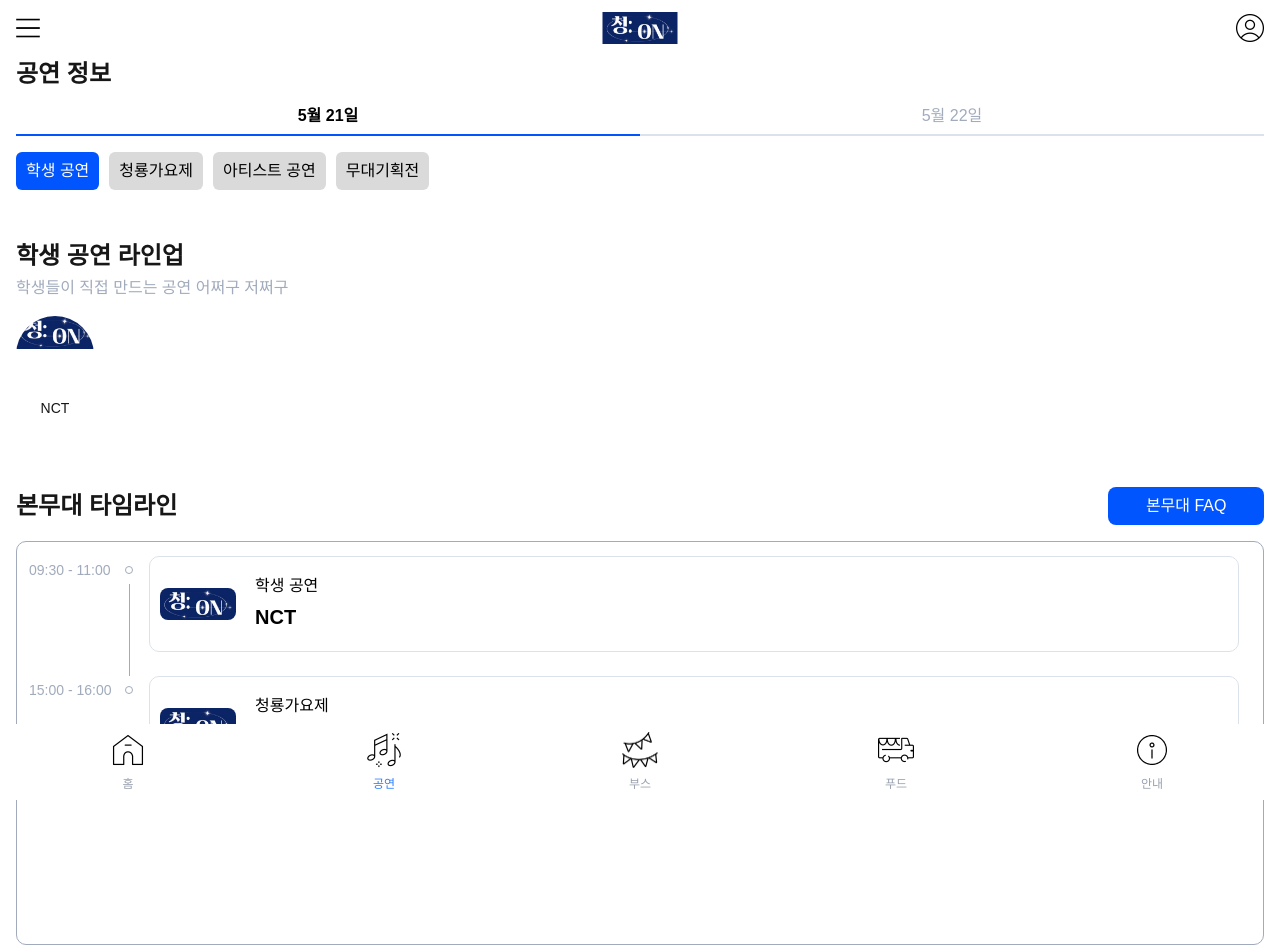
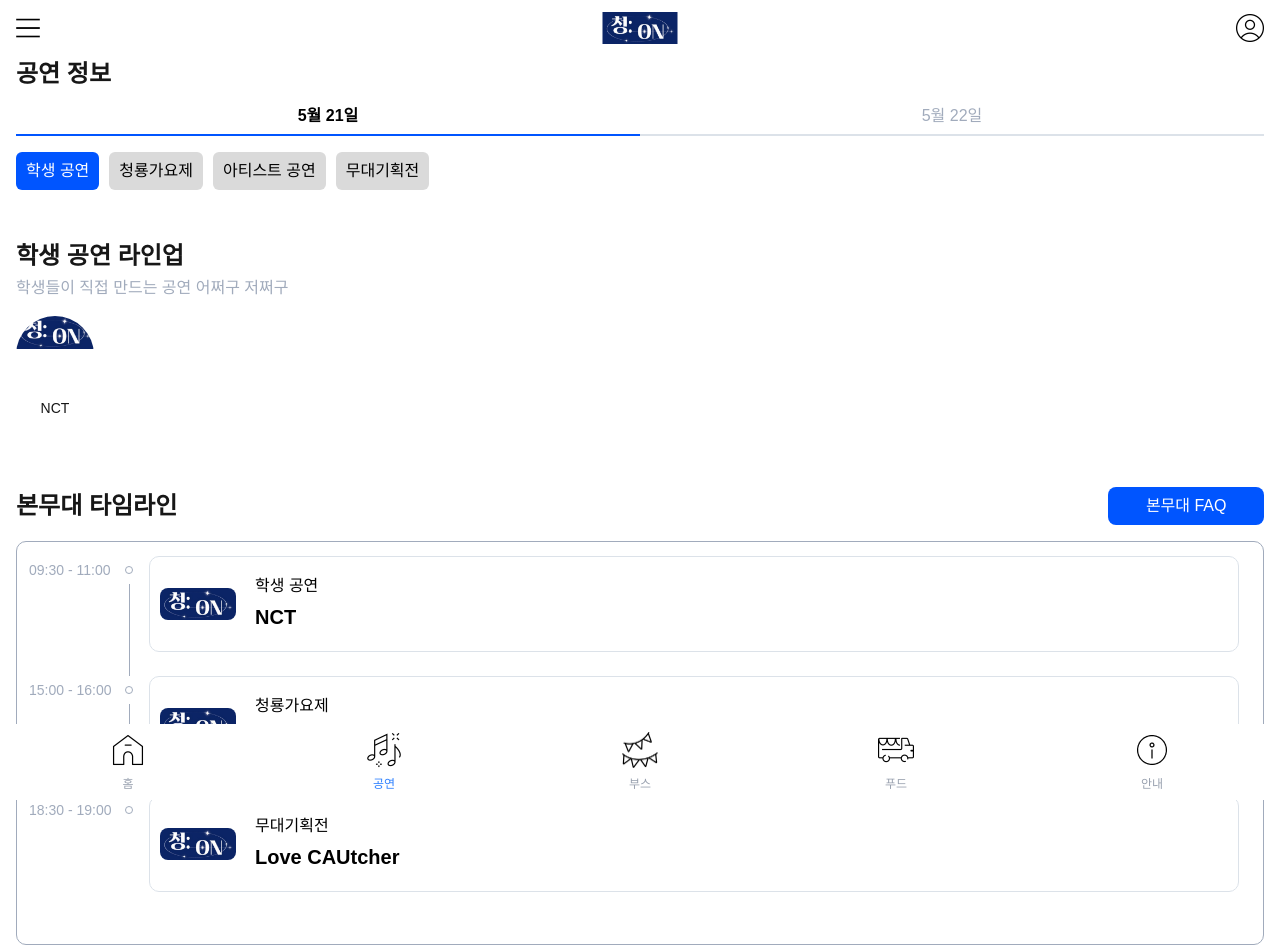
Before and after one commit to LUCAUS-Likelion14th/FrontEnd, a Next.js app: page /stage in a window 1280 px wide. Shown: the top 952 px of the page. Built offline with nearby package versions, Linux system fonts and the light colour scheme.

Commit message:
fix: 타임라인에 무대기획전 누락 오류 해결

```diff
--- a/app/stage/page.tsx
+++ b/app/stage/page.tsx
@@ -51,10 +51,12 @@ export default function StagePage() {
   });
 
   // 타임라인용 필터링 (날짜)
-  const timelineData = STAGE_DATA.filter((item) => {
-    const itemDate = item.start.split("T")[0];
-    return itemDate === selectedDate;
-  });
+  const timelineData = [...STAGE_DATA, ...STAGE_EVENT_DATA]
+    .filter((item) => {
+      const itemDate = item.start.split("T")[0];
+      return itemDate === selectedDate;
+    })
+    .sort((a, b) => new Date(a.start).getTime() - new Date(b.start).getTime());
 
   // 무대기획전 카드용 필터링 (날짜)
   const filteredEventData = STAGE_EVENT_DATA.filter((item) => {
--- a/data/stageData.ts
+++ b/data/stageData.ts
@@ -12,7 +12,7 @@ export type StageType = {
 
 export const STAGE_DATA: StageType[] = [
   {
-    id: 1,
+    id: 101,
     artist: "NCT",
     category: "학생 공연",
     artistLogo: "/logo.png",
@@ -23,7 +23,7 @@ export const STAGE_DATA: StageType[] = [
     intro: "안녕하세요\nNCT입니다\n많이 와주세요!",
   },
   {
-    id: 2,
+    id: 102,
     artist: "DAY6",
     category: "청룡가요제",
     artistLogo: "/logo.png",
@@ -32,7 +32,7 @@ export const STAGE_DATA: StageType[] = [
     end: "2026-05-21T16:00:00",
   },
   {
-    id: 3,
+    id: 103,
     artist: "NewJeans",
     category: "아티스트 공연",
     artistLogo: "/logo.png",
@@ -41,7 +41,7 @@ export const STAGE_DATA: StageType[] = [
     end: "2026-05-22T10:51:00",
   },
   {
-    id: 4,
+    id: 104,
     artist: "BlackPink",
     category: "아티스트 공연",
     artistLogo: "/logo.png",
@@ -50,7 +50,7 @@ export const STAGE_DATA: StageType[] = [
     end: "2026-05-22T15:00:00",
   },
   {
-    id: 5,
+    id: 105,
     artist: "BigBang",
     category: "아티스트 공연",
     artistLogo: "/logo.png",
--- a/data/stageEventData.ts
+++ b/data/stageEventData.ts
@@ -1,17 +1,19 @@
 export const STAGE_EVENT_DATA = [
   {
-    id: 1,
+    id: 201,
     stageImage: "/logo.png",
     description: "간단한 설명설명설명설명설명",
     artist: "Love CAUtcher",
+    category: "무대기획전",
     start: "2026-05-21T18:30:00",
     end: "2026-05-21T19:00:00",
   },
   {
-    id: 2,
+    id: 202,
     stageImage: "/logo.png",
     description: "무대기획전 설명",
     artist: "무대기획전",
+    category: "무대기획전",
     start: "2026-05-22T20:00:00",
     end: "2026-05-22T22:00:00",
   },
```
